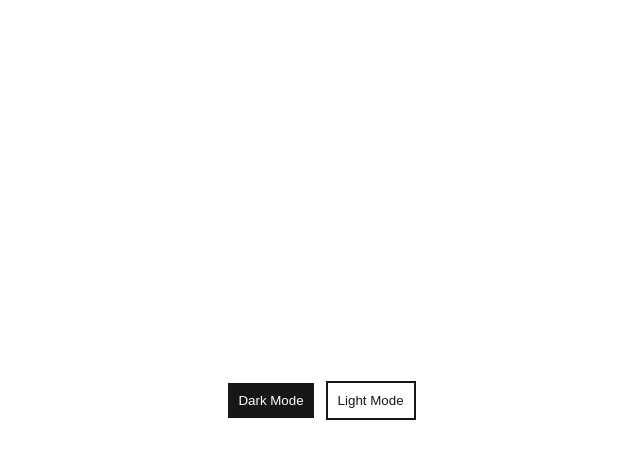
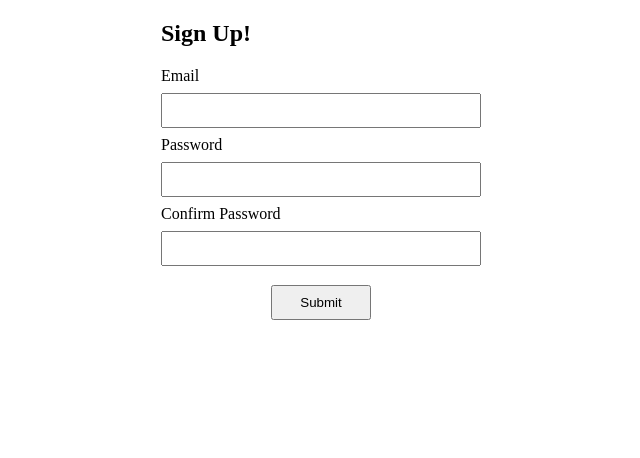
Before and after one commit to stasya2011/React.js-Code-Challenges, a React (Create React App) app in the folder my-app/: page / in a window 1280 px wide. Shown: the top 458 px of the page, without its empty margins (319-959 px from the left). Built offline with nearby package versions, Linux system fonts and the light colour scheme.

Commit message:
03: small form validator

```diff
--- /dev/null
+++ b/my-app/src/03-form-validator/FormValidator.js
@@ -0,0 +1,76 @@
+import { useState, useEffect } from "react";
+
+export default function FormValidator() {
+  const [email, setEmail] = useState("");
+  const [password, setPassword] = useState("");
+  const [passwordConfirm, setPasswordConfirm] = useState("");
+
+  const [message, setMessage] = useState("");
+
+  useEffect(() => {
+    if (message === "User created!") {
+      console.log(message);
+      setEmail("");
+      setPassword("");
+      setPasswordConfirm("");
+    } else {
+    }
+  }, [message]);
+
+  const findErrors = () => {
+    const errors = [];
+
+    if (!email || !password || !passwordConfirm) {
+      errors.push("All fields must be filled in");
+    }
+
+    if (!email.match(/@/) || email.match(/@/g).length > 1) {
+      errors.push("An email must have exactly one @ signn");
+    }
+
+    if (password.length < 8) {
+      errors.push("Passwords must be 8 characters or longer");
+    }
+
+    if (passwordConfirm !== password) {
+      errors.push("Passwords must match");
+    }
+
+    return errors;
+  };
+
+  const handleSubmit = (e) => {
+    e.preventDefault();
+    const errors = findErrors();
+    setMessage(errors.length ? errors.join(". ") : "User created!");
+  };
+
+  return (
+    <form onSubmit={(e) => handleSubmit(e)}>
+      <h2>Sign Up!</h2>
+      <label htmlFor="email">Email</label>
+      <input
+        type="text"
+        value={email}
+        name="email"
+        onChange={(e) => setEmail(e.target.value)}
+      />
+      <label htmlFor="password">Password</label>
+      <input
+        type="password"
+        value={password}
+        name="password"
+        onChange={(e) => setPassword(e.target.value)}
+      />
+      <label htmlFor="password-confirm">Confirm Password </label>
+      <input
+        type="password"
+        value={passwordConfirm}
+        name="password-confirm"
+        onChange={(e) => setPasswordConfirm(e.target.value)}
+      />
+      <h3 style={{ width: 300 }}> {message}</h3>
+      <input type="submit" value="Submit" />
+    </form>
+  );
+}
--- a/my-app/src/App.js
+++ b/my-app/src/App.js
@@ -1,13 +1,11 @@
 import logo from "./logo.svg";
 import "./App.css";
-import ColorRenderer from "./01-color-renderer/ColorRenderer";
-import DarkMode from "./02-dark-mode/DarkMode";
+import FormValidator from "./03-form-validator/FormValidator";
 
 function App() {
   return (
     <div className="App">
-      {/* <ColorRenderer /> */}
-      <DarkMode />
+      <FormValidator />
     </div>
   );
 }
--- a/my-app/src/index.css
+++ b/my-app/src/index.css
@@ -46,3 +46,27 @@ code {
   font-family: source-code-pro, Menlo, Monaco, Consolas, 'Courier New',
     monospace;
 }
+
+body {
+  padding: 0px;
+  margin: 0px;
+}
+
+input,
+label {
+  display: block;
+  margin: 8px auto;
+}
+
+input {
+  padding: 8px;
+  width: 300px;
+}
+
+input[type=submit] {
+  width: 100px;
+}
+
+h3 {
+  color: green
+}
```
